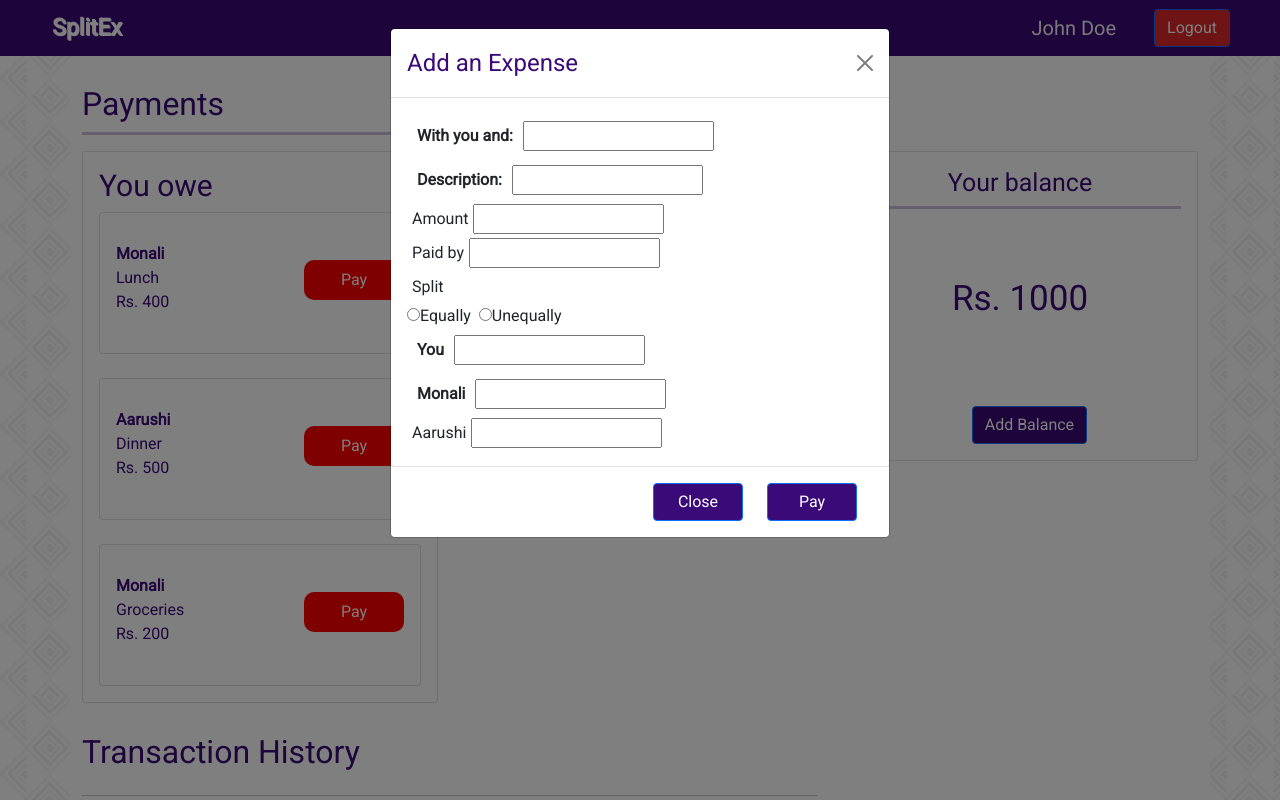
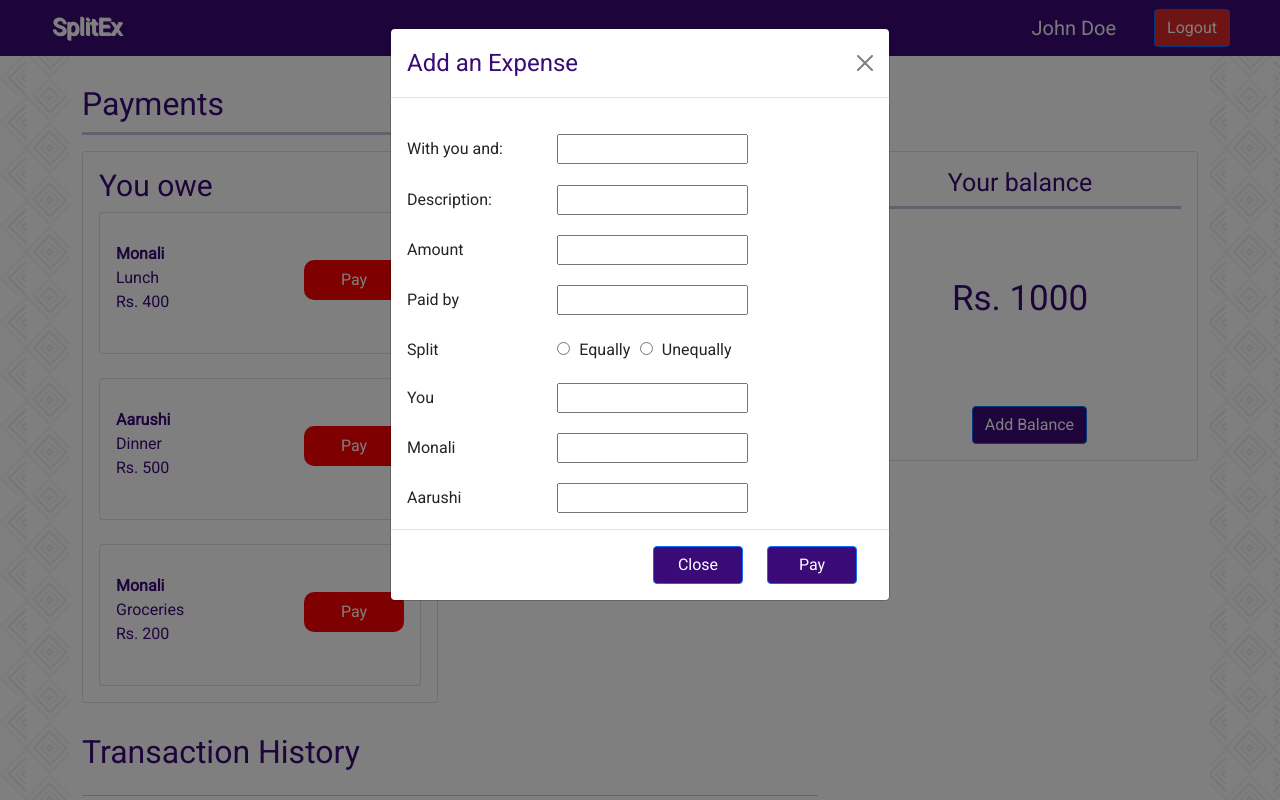
Before and after one commit to siddheshhadkar/splitex, a React (Create React App) app in the folder frontend/: page /dashboard in a window 1280 px wide. Both pictures are taken after a click on the button "Add an expense". Shown: the top 800 px of the page. Built offline with nearby package versions, Linux system fonts and the light colour scheme.

Commit message:
Formatted Add Expense Button and its Modal

```diff
--- a/frontend/src/components/Dashboard.js
+++ b/frontend/src/components/Dashboard.js
@@ -61,44 +61,54 @@ export default function Dashboard() {
         <Modal.Header closeButton>
           <Modal.Title style={{ color: "#3B0A79" }}>Add an Expense</Modal.Title>
         </Modal.Header>
+
         <Modal.Body>
-          <label for="friend_name" className="label-style">With you and: </label>
+          <div className="form-element">
+            <label for="friend_name" className="label-style-add-expense">With you and: </label>
             <input type="text" name="friend_name" />
-          <br />
-          <label for="description" className="label-style">Description: </label>
+
+            <label for="description" className="label-style-add-expense">Description: </label>
             <input type="text" name="description" />
-          <br />
-          <label for="amount" style={{ margin: "5px" }}>
+
+            <label for="amount" className="label-style-add-expense" style={{}}>
               Amount
             </label>
             <input type="text" name="amount" />
-          <br />
-          <label for="paid_by" style={{ margin: "5px" }}>
+
+            <label for="paid_by" className="label-style-add-expense" style={{}}>
               Paid by
             </label>
             <input type="text" name="paid_by" />
-          <br />
-          <label for="split" style={{ margin: "5px" }}>
+
+            <label for="split" className="label-style-add-expense" style={{}}>
               Split
             </label>
+
+            <input type="radio" name="split" className="split-input" />
+
+            <span className="label-style-split" style={{}}>
+              Equally
+            </span>
+            <input type="radio" name="split" className="split-input" />
+            <span className="label-style-split" style={{}}>
+              Unequally
+            </span>
             <br />
-          <input type="radio" name="equally" />
-          Equally
-          &nbsp;
-          <input type="radio" name="unequally" />
-          Unequally
-          <br />
-          <label for="owner_amount" className="label-style">You </label>
+
+            <label for="owner_amount" className="label-style-add-expense">You </label>
             <input type="text" name="owner_amount" />
-          <br />
-          <label for="friend1_amount" className="label-style">Monali</label>
+
+            <label for="friend1_amount" className="label-style-add-expense">Monali</label>
             <input type="text" name="friend1_amount" />
-          <br />
-          <label for="friend1_amount" style={{ margin: "5px" }}>
+
+            <label className="label-style-add-expense" for="friend1_amount" style={{}}>
               Aarushi
             </label>
+
             <input type="text" name="friend2_amount" />
+          </div>
         </Modal.Body>
+
         <Modal.Footer>
           <Button onClick={handleClose}>Close</Button>
           <Button onClick={handleClose}>Pay</Button>
--- a/frontend/src/styles/dashboard.css
+++ b/frontend/src/styles/dashboard.css
@@ -16,8 +16,26 @@
 
 .add-expense-btn {
   margin-top: 4%;
-  width: 150px;
-  height: 40px;
+  width: 20%;
+  height: 40%;
   border-radius: 5px;
   float: right;
 }
+
+.form-element label {
+  display: inline-block;
+  width: 150px;
+}
+
+.label-style-add-expense {
+  margin-top: 5%;
+}
+
+.split-input{
+  margin-right: 1%;
+}
+
+.label-style-split{
+  margin-left: 1%;
+  margin-right: 2%;
+}
```
Also changed, not shown: frontend/src/styles/you-owe-card.css (line endings or trailing spaces). Lines whose indentation alone changed are shown as unchanged.
